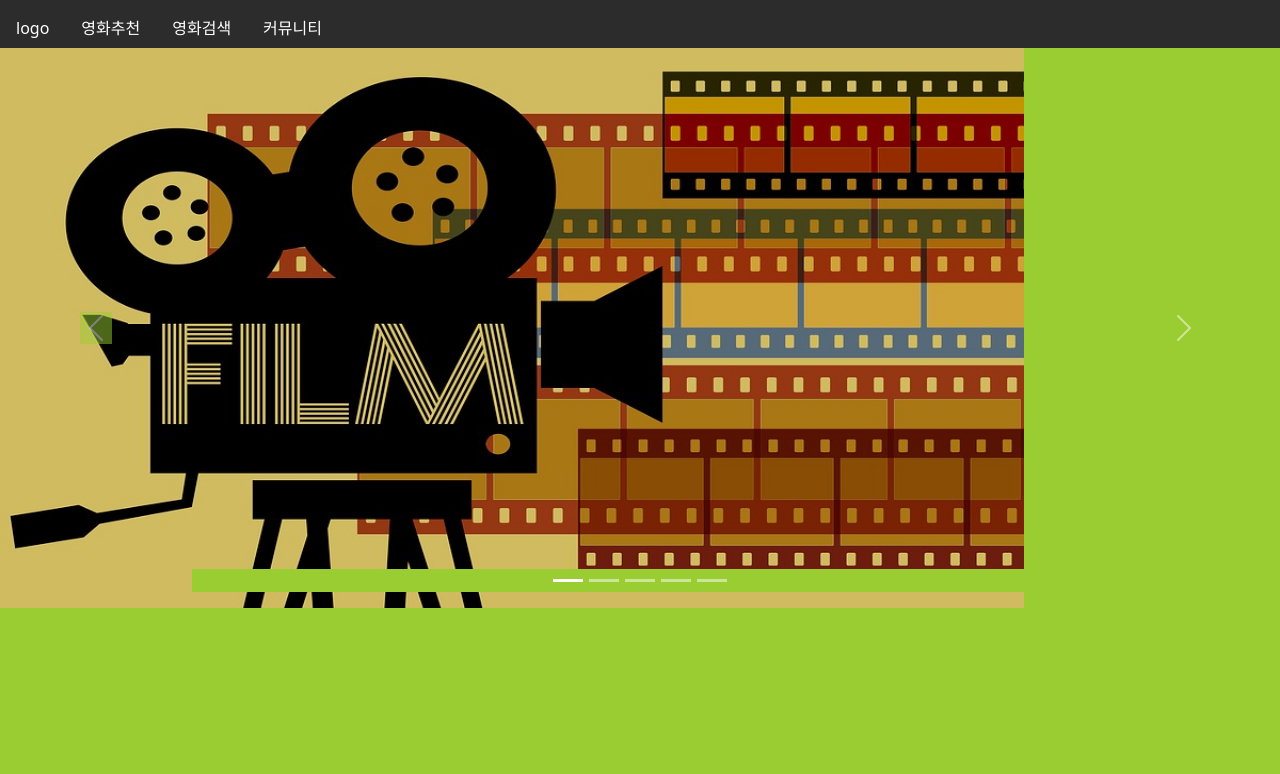
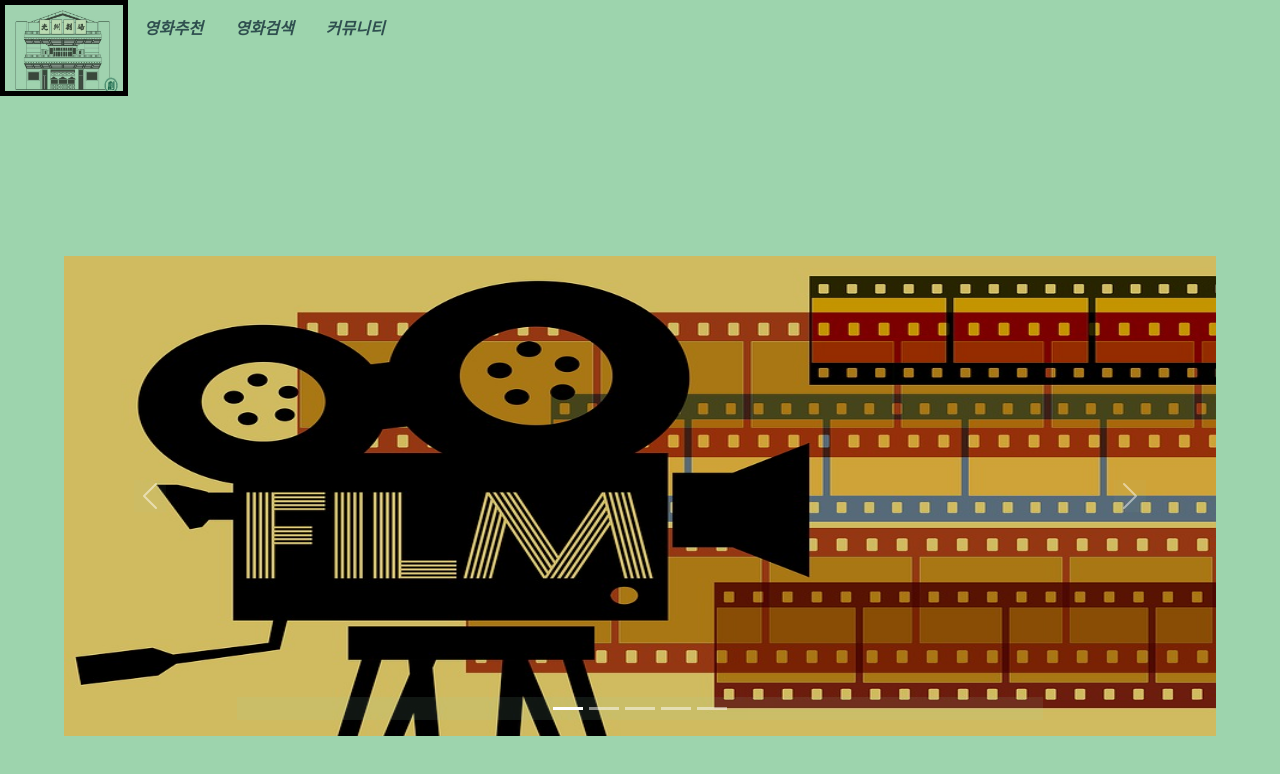
Before and after one commit to alsdk9349/project_MoviePalace, a Vue app in the folder now/front/final-project/: page / in a window 1280 px wide. Shown: the top 774 px of the page. Built offline with nearby package versions, Linux system fonts and the light colour scheme.

Commit message:
comment_update

```diff
--- a/now/front/final-project/src/App.vue
+++ b/now/front/final-project/src/App.vue
@@ -2,13 +2,16 @@
   <header>
     <div class="wrapper">
       <nav class='navbox'>
-        <RouterLink class="link" :to="{name : 'home'}">logo</RouterLink>
+        <RouterLink class="" :to="{name : 'home'}">
+          <img src="@/assets/logo.jpg" alt="" class="img">
+        </RouterLink>
         <RouterLink class="link" :to="{name : 'recommend'}">영화추천</RouterLink>
         <RouterLink class="link" :to="{name : 'search'}">영화검색</RouterLink>
         <RouterLink class="link" :to="{name : 'community'}">커뮤니티</RouterLink>
       </nav>
     </div>
   </header>
+  <h1> <br></h1>
   <RouterView />
 </template>
 
@@ -17,17 +20,25 @@ import { RouterLink, RouterView } from 'vue-router'
 </script>
 
 <style scoped>
+
 .navbox {
+
   display: flex;
   width: 100vw;
   height: 3rem;
-  background-color: rgb(44, 44, 44);
+  background-color: rgb(157,212,173);
 }
 .link {
   margin: 1rem;
-  color : white;
+  color : darkslategray;
+  font-style:italic;
+  font-weight: bold;
   text-decoration-line: none;
-  background-color: rgb(44, 44, 44);
+  background-color: rgb(157,212,173);
 }
-
+.img{
+  width:8rem;
+  height:6rem;
+  border: 5px solid black;
+}
 </style>
--- a/now/front/final-project/src/assets/main.css
+++ b/now/front/final-project/src/assets/main.css
@@ -1,5 +1,12 @@
 * {
   box-sizing: border-box;
   margin: 0;
-  background-color: yellowgreen;
+  background-color : rgba(157,212,173,0.1);
+
 }
+
+h1 {
+  margin: 0;
+  background-color : rgba(157,212,173,1);
+
+}
--- a/now/front/final-project/src/components/ArticleCard.vue
+++ b/now/front/final-project/src/components/ArticleCard.vue
@@ -26,7 +26,7 @@ function goDetail(movieId){
 
 <style scoped>
 .divfont {
-  color : white;
+  color : black;
   border : 2px solid white;
 }
 .img{
--- a/now/front/final-project/src/components/GenredCard.vue
+++ b/now/front/final-project/src/components/GenredCard.vue
@@ -25,7 +25,7 @@ const goDetail = function(){
 
 <style scoped>
 .cardst {
-  color:white;
+  color: black;
   border: 2px solid white;
 }
 .img{
--- a/now/front/final-project/src/components/NowPlayingCard.vue
+++ b/now/front/final-project/src/components/NowPlayingCard.vue
@@ -21,7 +21,7 @@ const goDetail = function(){
 
 <style scoped>
 .cardst {
-  color:white;
+  color:black;
   border: 2px solid white;
 }
 .img{
--- a/now/front/final-project/src/views/HomeView.vue
+++ b/now/front/final-project/src/views/HomeView.vue
@@ -1,6 +1,8 @@
 <template>
   <main>
-    <div id="carouselExampleIndicators" class="carousel slide">
+    <div class="boxst">
+
+      <div id="carouselExampleIndicators" class="carousel slide ">
         <div class="carousel-indicators">
           <button type="button" data-bs-target="#carouselExampleIndicators" data-bs-slide-to="0" class="active" aria-current="true" aria-label="Slide 1"></button>
           <button type="button" data-bs-target="#carouselExampleIndicators" data-bs-slide-to="1" aria-label="Slide 2"></button>
@@ -10,7 +12,7 @@
         </div>
         <div class="carousel-inner">
           <div class="carousel-item active">
-          <img :src="homeimg1" class="d-block img" alt="...">
+            <img :src="homeimg1" class="d-block img" alt="Firstslide">
           </div>
           <div class="carousel-item">
             <img :src="homeimg2" class="d-block img" alt="...">
@@ -35,6 +37,7 @@
       </button>
     </div>
 
+  </div>
   </main>
 </template>
 
@@ -49,9 +52,17 @@ import homeimg5 from '@/assets/homeimage5.png'
 
 
 <style scoped>
+.boxst {
+  width: 100vw;
+  height: 100vh;
+  background-color: rgba(157,212,173, 1);
+  display: flex;
+  justify-content: center;
+  align-items: center;
+}
 
-.img{
-  width: 80vw;
-  height: 70vh;
+.carousel-item img {
+  width: 90vw;
+  height: 60vh;
 }
 </style>
--- a/now/front/final-project/src/views/RecommendView.vue
+++ b/now/front/final-project/src/views/RecommendView.vue
@@ -73,20 +73,6 @@ watch(selectedGenre, (newselectedGenre)=>{
   })
 })
 
-// onUpdated(()=>{
-
-//   axios({
-//     method : 'get',
-//     url : `http://127.0.0.1:8000/movies/recommend/genred/${selectedGenre.value}`,
-
-//   }).then((response) => {
-//     genred.value = response.data
-//     console.log(genred.value)
-//   })
-//   .catch((error) => {
-//     console.log(error)
-//   })
-// })
 </script>
 
 <style scoped>
@@ -95,5 +81,10 @@ watch(selectedGenre, (newselectedGenre)=>{
 }
 .h1 {
   color:white;
+  margin-bottom: 30px;
+}
+select {
+  margin: 0; /* 하단 여백 제거 */
+  padding:0;
 }
 </style>
--- a/now/front/final-project/src/views/SearchView.vue
+++ b/now/front/final-project/src/views/SearchView.vue
@@ -1,8 +1,14 @@
 <template>
   <main>
-    <h1>Search</h1>
-    <input type="text" v-model="searchWord">
-    <button @click="searching">검색</button>
+    <h1>영화 검색</h1>
+    <div class="col-md-6">
+      <div class="input-group mb-3">
+        <input type="text" class="form-control" placeholder="검색어를 입력하세요." aria-label="Recipient's username" aria-describedby="basic-addon2" v-model="searchWord">
+        <button @click="searching" class="btn btn-success">검색</button>
+      </div>
+    </div>
+
+
     <!-- 밑에 search된 카드 components 띄우기 -->
     <span v-if="searchMovie.length">
     <SearchedCard v-for="movie in searchMovie" :key="movie.pk" :movie="movie"/>
```
Also changed, not shown: now/front/final-project/src/assets/logo.jpg (added). Lines whose indentation alone changed are shown as unchanged.
